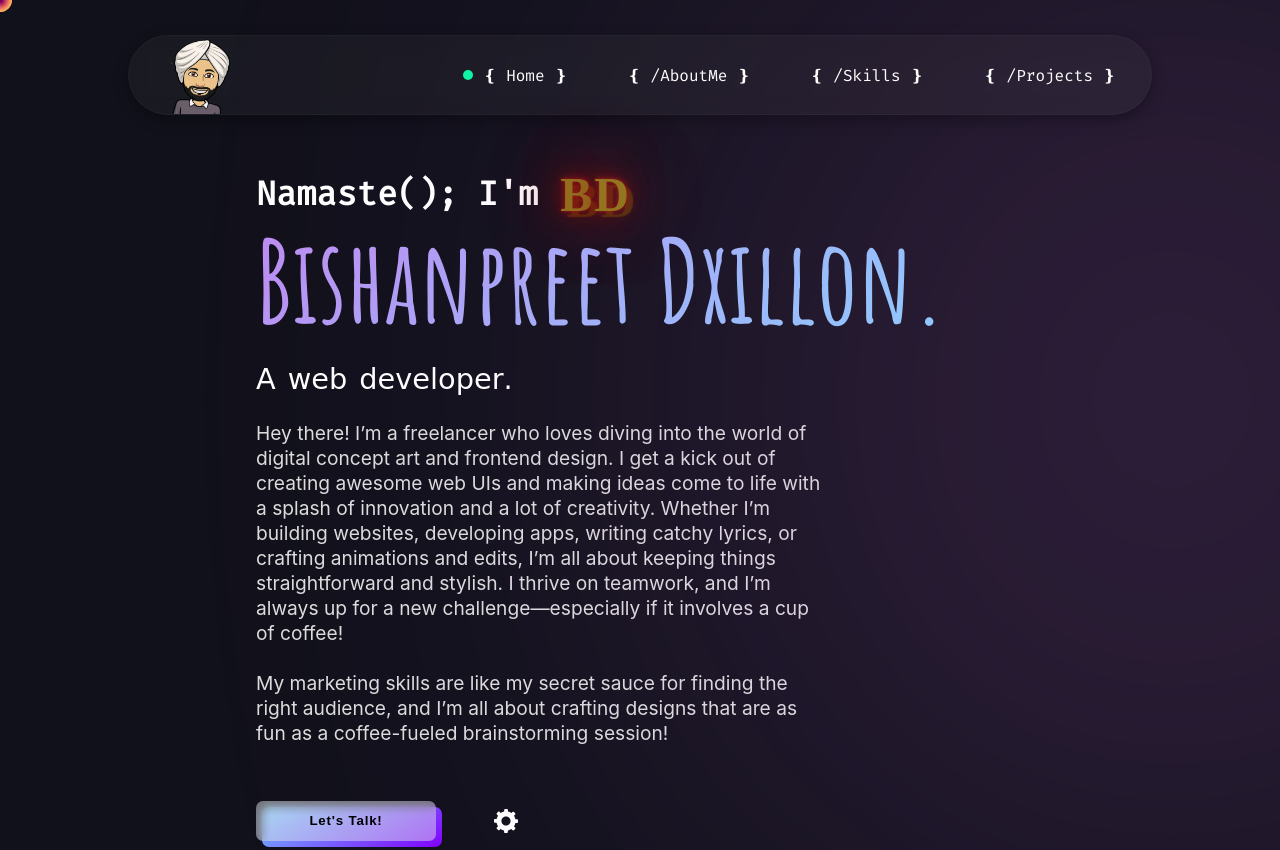
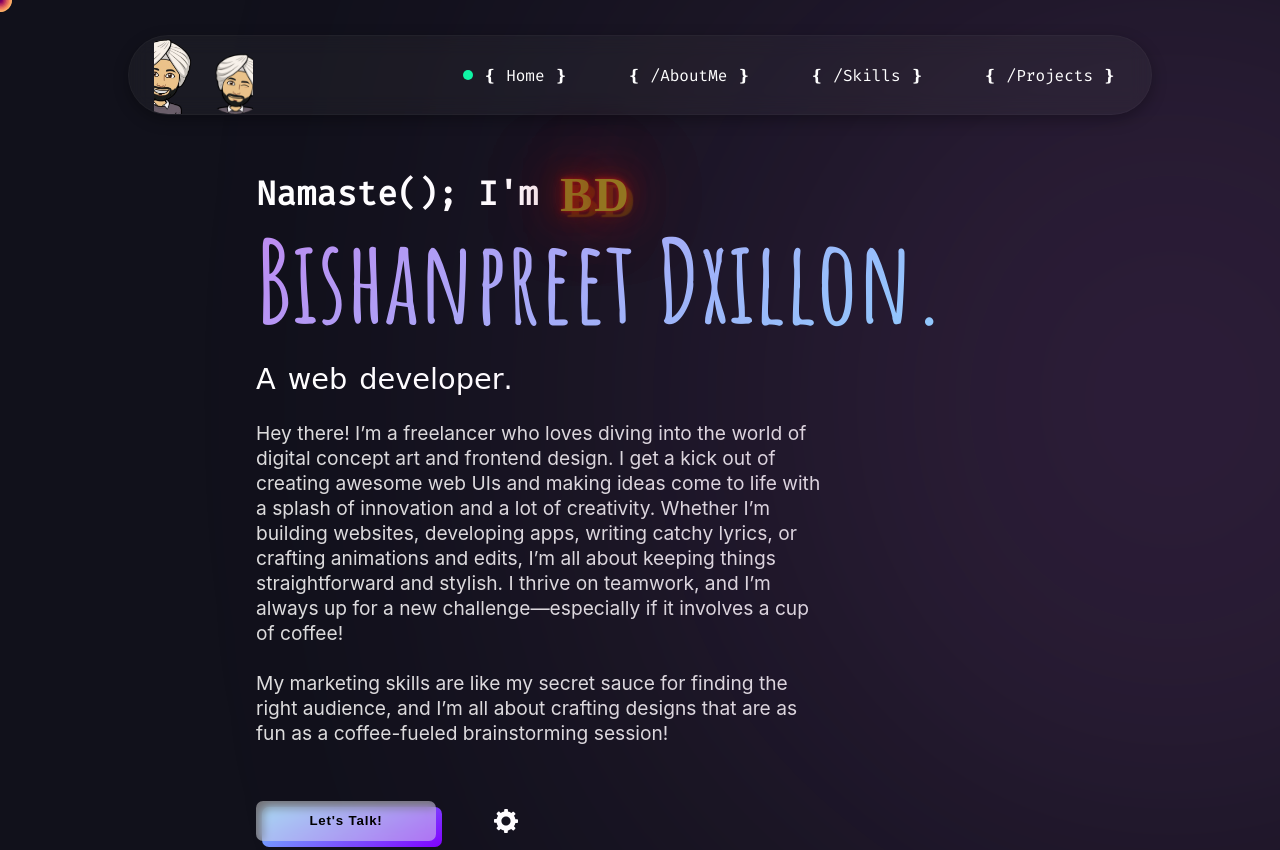
Before and after one commit to dxillon/portfolio, a plain HTML site: page portfolio/index.html in a window 1280 px wide. Shown: the top 850 px of the page. Drawn offline with nearby package versions, Linux system fonts and the light colour scheme; a web font is replaced by a local one.

Commit message:
Update index.html

```diff
--- a/portfolio/index.html
+++ b/portfolio/index.html
@@ -78,7 +78,7 @@
             <div class="logo" tabindex="0" aria-label="Bishan Dxillon logo">
                 <div class="logo-top">
                     <img src="./src/png/vi-nav-avatar2.png" alt="animation-head" id="nav-avatar" />
-<!--                     <img src="src/png/vi/favi.png" alt="animation-head" id="nav-avatar" /> -->
+                    <img src="src/png/vi/favi.png" alt="animation-head" id="nav-avatar" />
                 </div>
             </div>
             <div class="navbar-tabs box-shadow" id="navbar-tabs">
```
